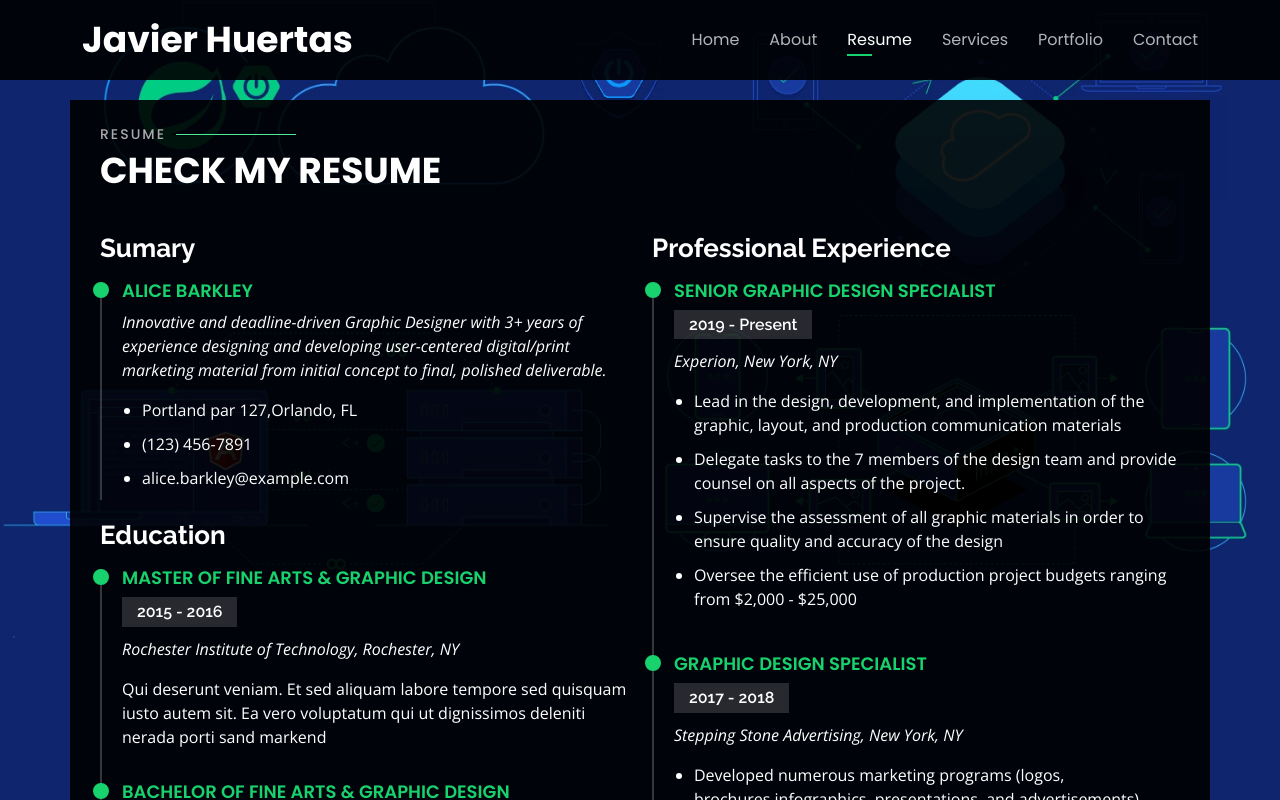
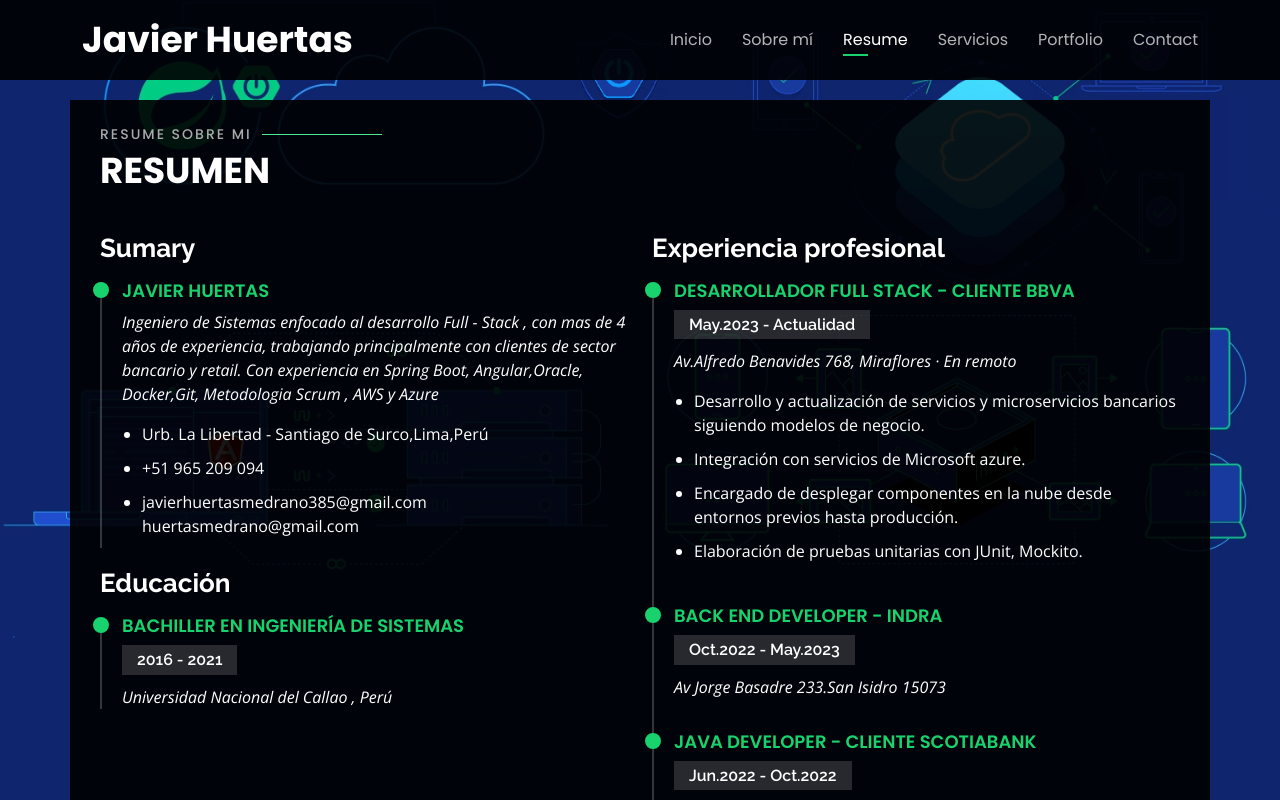
Before and after one commit to javierhuertas1/PortafolioJavierHuertas, a plain HTML site: page index.html in a window 1280 px wide. Both pictures are taken after a click on the link "Resume". Shown: the top 800 px of the page. Drawn offline with nearby package versions, Linux system fonts and the light colour scheme.

Commit message:
Subiendo informacion sobre resumen

```diff
--- a/index.html
+++ b/index.html
@@ -43,10 +43,10 @@
 
       <nav id="navbar" class="navbar">
         <ul>
-          <li><a class="nav-link active" href="#header">Home</a></li>
-          <li><a class="nav-link" href="#about">About</a></li>
+          <li><a class="nav-link active" href="#header">Inicio</a></li>
+          <li><a class="nav-link" href="#about">Sobre mí</a></li>
           <li><a class="nav-link" href="#resume">Resume</a></li>
-          <li><a class="nav-link" href="#services">Services</a></li>
+          <li><a class="nav-link" href="#services">Servicios</a></li>
           <li><a class="nav-link" href="#portfolio">Portfolio</a></li>
           <li><a class="nav-link" href="#contact">Contact</a></li>
         </ul>
@@ -79,9 +79,9 @@
           <img src="assets/img/me.jpg" class="img-fluid" alt="">
         </div>
         <div class="col-lg-8 pt-4 pt-lg-0 content" data-aos="fade-left">
-          <h3>Full stack developer</h3>
+          <h3>Full stack developer - Ingeniero de Sistemas</h3>
           <p class="fst-italic">
-            Las tecnologias con las que trabajo .
+            Las tecnologias con las que trabajo.
           </p>
           <div class="row">
             <div class="col-lg-6">
@@ -89,12 +89,12 @@
                 <li><i class="bi bi-chevron-right"></i> <strong>Spring Boot</strong> <span>+4 años de experiencia</span></li>
                 <li><i class="bi bi-chevron-right"></i> <strong>Oracle</strong> <span>+4 años de experience</span></li>
                 <li><i class="bi bi-chevron-right"></i> <strong>Angular</strong> <span>+4 años de experiencia</span></li>
-                <li><i class="bi bi-chevron-right"></i> <strong>AWS y GOOGLE CLOUND </strong> <span>Despliegue e integración continua</span></li>
+                <li><i class="bi bi-chevron-right"></i> <strong>AWS y Azure </strong> <span>Despliegue e integración continua</span></li>
               </ul>
             </div>
             <div class="col-lg-6">
               <ul>
-                <li><i class="bi bi-chevron-right"></i> <strong>Ingeniero de Sistemas</strong> <span></span></li>
+              <!--  <li><i class="bi bi-chevron-right"></i> <strong>Ingeniero de Sistemas</strong> <span></span></li> -->
                 <li><i class="bi bi-chevron-right"></i> <strong>Docker</strong> <span></span></li>
                 <li><i class="bi bi-chevron-right"></i> <strong>Git:</strong> <span>Bitbucket Github Gitlab </span></li>
                 <li><i class="bi bi-chevron-right"></i> <strong>Metodologías de desarrollo:</strong><span>Scrum</span></li>
@@ -223,67 +223,88 @@
     <div class="container">
 
       <div class="section-title">
-        <h2>Resume</h2>
-        <p>Check My Resume</p>
+        <h2>Resume sobre mi</h2>
+        <p>Resumen</p>
       </div>
 
       <div class="row">
         <div class="col-lg-6">
           <h3 class="resume-title">Sumary</h3>
           <div class="resume-item pb-0">
-            <h4>Alice Barkley</h4>
-            <p><em>Innovative and deadline-driven Graphic Designer with 3+ years of experience designing and developing user-centered digital/print marketing material from initial concept to final, polished deliverable.</em></p>
+            <h4>Javier Huertas</h4>
+            <p><em>Ingeniero de Sistemas enfocado al desarrollo Full - Stack , con mas
+              de 4 años de experiencia, trabajando principalmente con clientes de sector bancario
+              y retail. Con experiencia en Spring Boot, Angular,Oracle, Docker,Git, Metodologia Scrum , AWS y Azure</em></p>
             <p>
             <ul>
-              <li>Portland par 127,Orlando, FL</li>
-              <li>(123) 456-7891</li>
-              <li>alice.barkley@example.com</li>
+              <li>Urb. La Libertad - Santiago de Surco,Lima,Perú</li>
+              <li>+51 965 209 094</li>
+              <li>javierhuertasmedrano385@gmail.com        huertasmedrano@gmail.com </li>
             </ul>
             </p>
           </div>
 
-          <h3 class="resume-title">Education</h3>
+          <h3 class="resume-title">Educación</h3>
+
+         <!--
+
           <div class="resume-item">
             <h4>Master of Fine Arts &amp; Graphic Design</h4>
             <h5>2015 - 2016</h5>
             <p><em>Rochester Institute of Technology, Rochester, NY</em></p>
             <p>Qui deserunt veniam. Et sed aliquam labore tempore sed quisquam iusto autem sit. Ea vero voluptatum qui ut dignissimos deleniti nerada porti sand markend</p>
           </div>
+        -->
           <div class="resume-item">
-            <h4>Bachelor of Fine Arts &amp; Graphic Design</h4>
-            <h5>2010 - 2014</h5>
-            <p><em>Rochester Institute of Technology, Rochester, NY</em></p>
-            <p>Quia nobis sequi est occaecati aut. Repudiandae et iusto quae reiciendis et quis Eius vel ratione eius unde vitae rerum voluptates asperiores voluptatem Earum molestiae consequatur neque etlon sader mart dila</p>
+            <h4>Bachiller en Ingeniería de Sistemas</h4>
+            <h5>2016 - 2021</h5>
+            <p><em>Universidad Nacional del Callao , Perú</em></p>
+            <!--<p>Quia nobis sequi est occaecati aut. Repudiandae et iusto quae reiciendis et quis Eius vel ratione eius unde vitae rerum voluptates asperiores voluptatem Earum molestiae consequatur neque etlon sader mart dila</p>-->
           </div>
+
         </div>
         <div class="col-lg-6">
-          <h3 class="resume-title">Professional Experience</h3>
+          <h3 class="resume-title">Experiencia profesional</h3>
           <div class="resume-item">
-            <h4>Senior graphic design specialist</h4>
-            <h5>2019 - Present</h5>
-            <p><em>Experion, New York, NY </em></p>
+            <h4>Desarrollador Full Stack - Cliente BBVA</h4>
+            <h5>May.2023 - Actualidad</h5>
+            <p><em>Av.Alfredo Benavides 768, Miraflores · En remoto </em></p>
             <p>
             <ul>
-              <li>Lead in the design, development, and implementation of the graphic, layout, and production communication materials</li>
-              <li>Delegate tasks to the 7 members of the design team and provide counsel on all aspects of the project. </li>
-              <li>Supervise the assessment of all graphic materials in order to ensure quality and accuracy of the design</li>
-              <li>Oversee the efficient use of production project budgets ranging from $2,000 - $25,000</li>
+              <li>Desarrollo y actualización de servicios y microservicios bancarios siguiendo modelos de negocio.</li>
+              <li>Integración con servicios de Microsoft azure.</li>
+              <li>Encargado de desplegar componentes en la nube desde entornos previos hasta producción.</li>
+              <li>Elaboración de pruebas unitarias con JUnit, Mockito.</li>
             </ul>
             </p>
           </div>
           <div class="resume-item">
-            <h4>Graphic design specialist</h4>
-            <h5>2017 - 2018</h5>
-            <p><em>Stepping Stone Advertising, New York, NY</em></p>
-            <p>
-            <ul>
-              <li>Developed numerous marketing programs (logos, brochures,infographics, presentations, and advertisements).</li>
-              <li>Managed up to 5 projects or tasks at a given time while under pressure</li>
-              <li>Recommended and consulted with clients on the most appropriate graphic design</li>
-              <li>Created 4+ design presentations and proposals a month for clients and account managers</li>
-            </ul>
-            </p>
+            <h4>Back End developer - Indra</h4>
+            <h5>Oct.2022 - May.2023</h5>
+            <p><em>Av Jorge Basadre 233.San Isidro 15073</em></p>
           </div>
+
+
+          <div class="resume-item">
+            <h4>Java developer - Cliente Scotiabank</h4>
+            <h5>Jun.2022 - Oct.2022</h5>
+            <p><em>Av Jorge Basadre 233.San Isidro 15073</em></p>
+          </div>
+
+
+          <div class="resume-item">
+            <h4>Back End developer - Seidor</h4>
+            <h5>Nov.2021 - May.2022</h5>
+            <p><em>Av Jorge Basadre 233.San Isidro 15073</em></p>
+          </div>
+
+
+          <div class="resume-item">
+            <h4>Analista programador- CSIESOFT</h4>
+            <h5>Sept.2019 - Oct.2021</h5>
+            <p><em>Av Jorge Basadre 233.San Isidro 15073</em></p>
+          </div>
+
         </div>
       </div>
 
```
